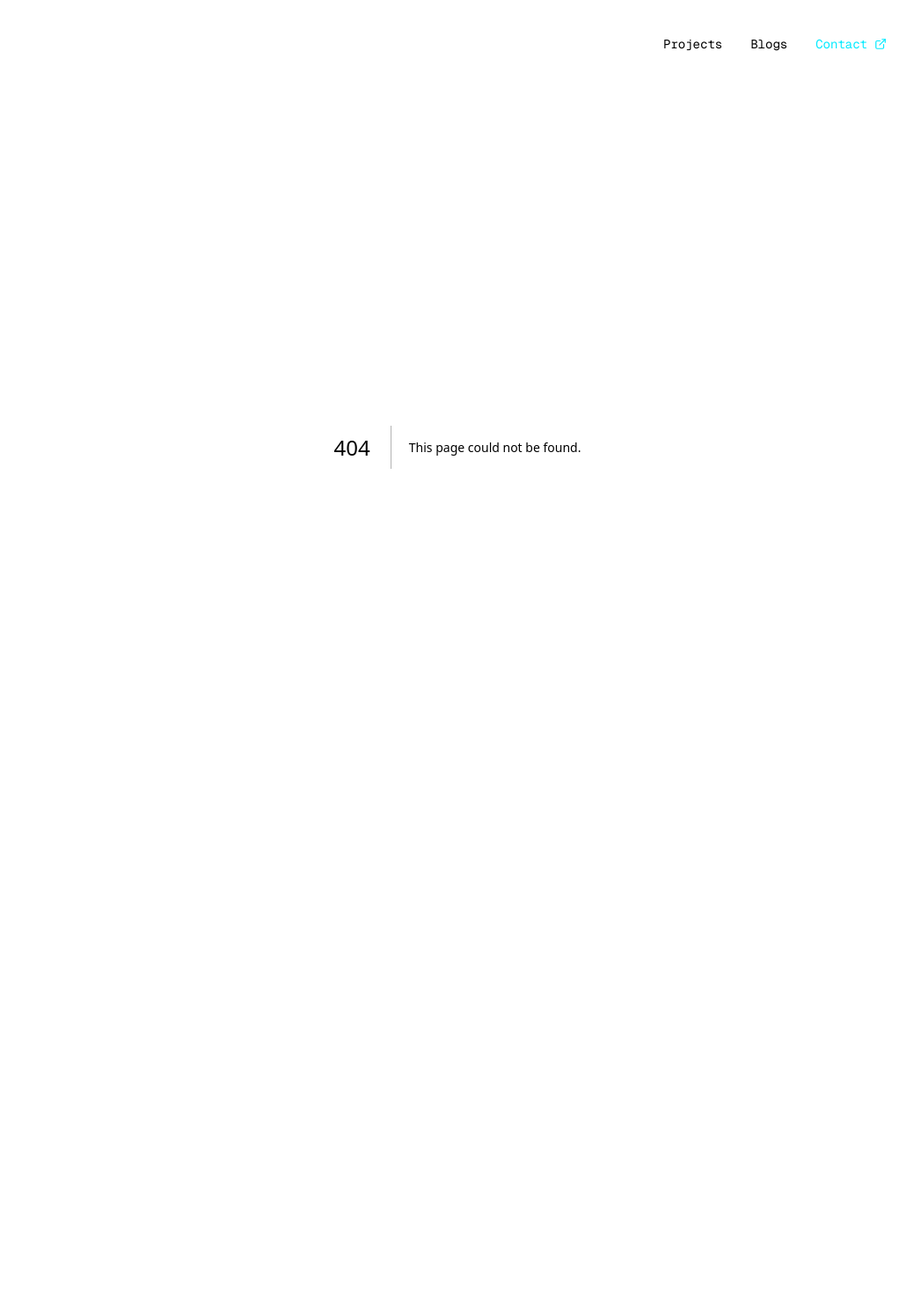
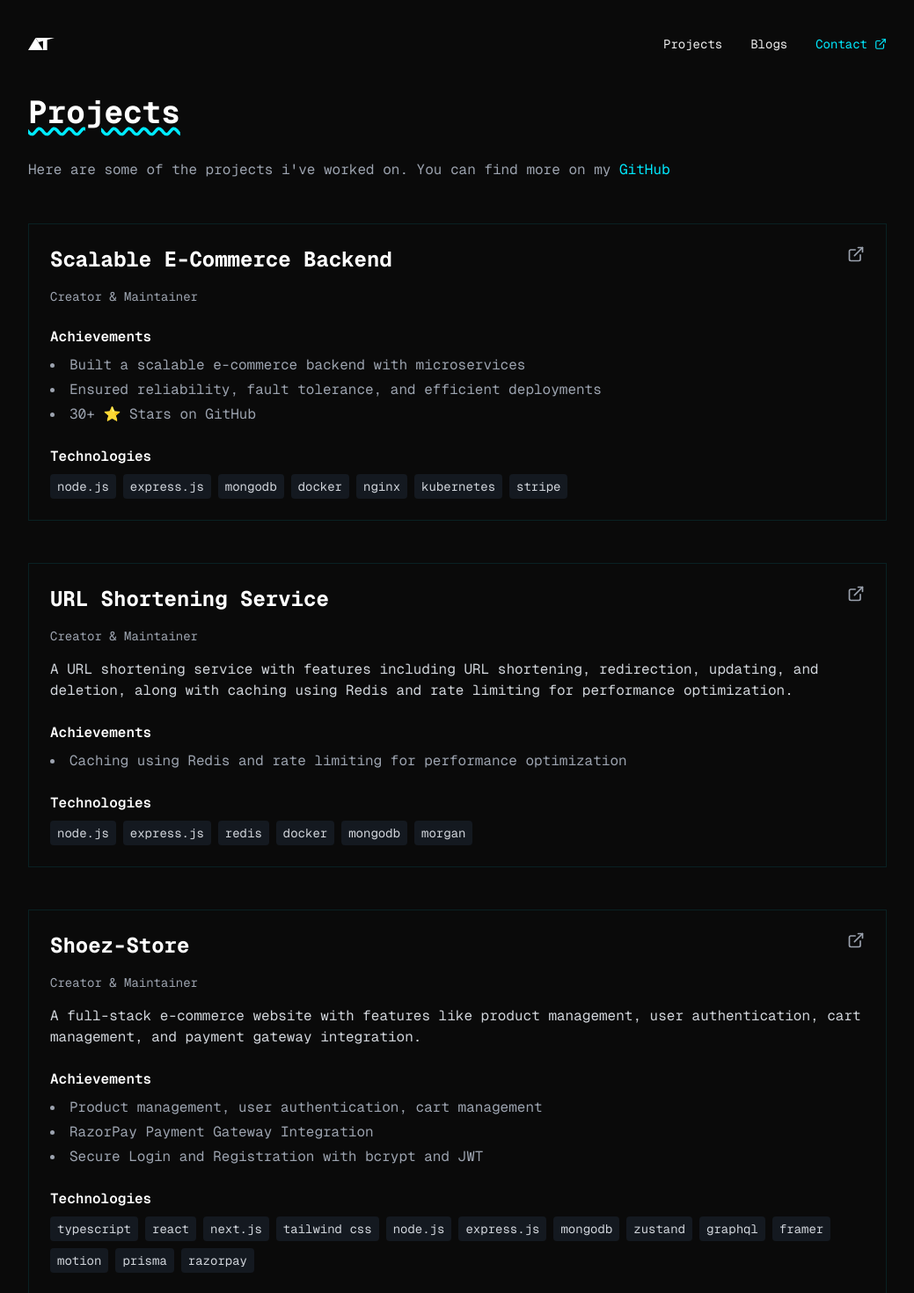
Before and after one commit to Thisisaarush/aaruush.dev, a Next.js app: page /projects in a window 1280 px wide. Before the commit this address had no page. Shown: the top 1470 px of the page at 88% size, without its empty margins (120-1159 px from the left). Before the commit the page ends 948 px from the top, so only its background shows below. Built offline with nearby package versions, Linux system fonts and the light colour scheme.

Commit message:
Add blog and projects pages with dynamic content rendering

```diff
--- a/src/app/page.tsx
+++ b/src/app/page.tsx
@@ -1,6 +1,24 @@
+import Link from "next/link"
 import Particles from "@/components/particles"
 import { ArrowUpRight, LucideBuilding, MapPinHouse } from "lucide-react"
-import Link from "next/link"
+import { getPosts } from "@/lib/blog"
+
+const posts = getPosts()
+  ?.sort(
+    (a, b) =>
+      new Date(b.metadata.date).getTime() - new Date(a.metadata.date).getTime()
+  )
+  ?.slice(0, 4)
+
+function formatDate(dateString: string) {
+  return new Date(dateString)
+    ?.toLocaleDateString("en-US", {
+      month: "short",
+      day: "numeric",
+      year: "numeric",
+    })
+    ?.toLowerCase()
+}
 
 export default function Home() {
   return (
@@ -149,10 +167,28 @@ export default function Home() {
         </div>
 
         {/* Blog */}
-        <div className="flex flex-col gap-6">
+        {/* <div className="flex flex-col gap-6">
           <h2 className="text-2xl font-bold underline underline-offset-4 decoration-accent decoration-wavy">
             Blog
           </h2>
+          <div className="space-y-4">
+            {posts?.map((post, index) => (
+              <div
+                key={index}
+                className="flex justify-between items-center group"
+              >
+                <Link
+                  href={`/blog/${post.slug}`}
+                  className="text-gray-200 hover:text-accent transition-colors duration-200"
+                >
+                  {post.metadata.title.toLowerCase()}
+                </Link>
+                <span className="text-sm text-gray-400">
+                  {formatDate(post.metadata.date)}
+                </span>
+              </div>
+            ))}
+          </div>
           <Link
             href={"/blogs"}
             className="flex items-center gap-2 group text-accent hover:underline hover:underline-offset-4 w-fit"
@@ -163,7 +199,7 @@ export default function Home() {
               className="group-hover:-translate-y-1 group-hover:translate-x-1 transition-transform duration-150"
             />
           </Link>
-        </div>
+        </div> */}
 
         {/* Links */}
         <div className="flex flex-col gap-6">
--- /dev/null
+++ b/src/app/projects/page.tsx
@@ -0,0 +1,148 @@
+import { ExternalLink } from "lucide-react"
+import Link from "next/link"
+
+const projects = [
+  {
+    title: "Scalable E-Commerce Backend",
+    description: "",
+    role: "Creator & Maintainer",
+    period: "",
+    achievements: [
+      "Built a scalable e-commerce backend with microservices",
+      "Ensured reliability, fault tolerance, and efficient deployments",
+      "30+ ⭐ Stars on GitHub",
+    ],
+    technologies: [
+      "Node.js",
+      "Express.js",
+      "MongoDB",
+      "Docker",
+      "Nginx",
+      "Kubernetes",
+      "Stripe",
+    ],
+    href: "https://github.com/Thisisaarush/scalable-ecommerce-backend",
+  },
+  {
+    title: "URL Shortening Service",
+    description:
+      "A URL shortening service with features including URL shortening, redirection, updating, and deletion, along with caching using Redis and rate limiting for performance optimization.",
+    role: "Creator & Maintainer",
+    period: "",
+    achievements: [
+      "Caching using Redis and rate limiting for performance optimization",
+    ],
+    technologies: [
+      "Node.js",
+      "Express.js",
+      "Redis",
+      "Docker",
+      "MongoDB",
+      "Morgan",
+    ],
+    href: "https://github.com/Thisisaarush/url-shortening-service",
+  },
+  {
+    title: "Shoez-Store",
+    description:
+      " A full-stack e-commerce website with features like product management, user authentication, cart management, and payment gateway integration.",
+    role: "Creator & Maintainer",
+    period: "",
+    achievements: [
+      "Product management, user authentication, cart management",
+      "RazorPay Payment Gateway Integration",
+      "Secure Login and Registration with bcrypt and JWT",
+    ],
+    technologies: [
+      "Typescript",
+      "React",
+      "Next.js",
+      "Tailwind CSS",
+      "Node.js",
+      "Express.js",
+      "MongoDB",
+      "Zustand",
+      "GraphQL",
+      "Framer",
+      "Motion",
+      "Prisma",
+      "RazorPay",
+    ],
+    href: "https://shoez-store.vercel.app/",
+  },
+]
+
+export default function ProjectsPage() {
+  return (
+    <main className="animate-fade-in-up">
+      <h1 className="text-4xl font-bold mb-8 text-white underline underline-offset-4 decoration-accent decoration-wavy">
+        Projects
+      </h1>
+
+      <p className="text-gray-400 mb-12 leading-relaxed">
+        Here are some of the projects i&apos;ve worked on. You can find more on
+        my{" "}
+        <Link
+          href="https://www.github.com/thisisaarush"
+          target="_blank"
+          className="text-accent hover:underline hover:underline-offset-4"
+        >
+          GitHub
+        </Link>
+      </p>
+
+      <div className="space-y-12">
+        {projects?.map((project, idx) => (
+          <div
+            key={idx}
+            className="group border border-accent/10 p-6 transition-colors hover:border-accent/40 hover:bg-accent/5"
+          >
+            <Link href={project.href} target="_blank">
+              <div className="flex justify-between items-start mb-4">
+                <h2 className="text-2xl font-bold text-white group-hover:text-accent transition-colors">
+                  {project.title}
+                </h2>
+                <ExternalLink className="w-5 h-5 text-gray-400 group-hover:text-accent transition-colors" />
+              </div>
+            </Link>
+
+            <p className="text-sm text-gray-400 mb-4">
+              {project.role} {project.period && `(${project.period})`}
+            </p>
+
+            <p className="text-gray-300 mb-6">{project.description}</p>
+
+            <div className="space-y-6">
+              {project.achievements.length > 0 && (
+                <div>
+                  <h3 className="text-white font-semibold mb-2">
+                    Achievements
+                  </h3>
+                  <ul className="list-disc list-inside space-y-1 text-gray-400">
+                    {project.achievements.map((achievement, index) => (
+                      <li key={index}>{achievement}</li>
+                    ))}
+                  </ul>
+                </div>
+              )}
+
+              <div>
+                <h3 className="text-white font-semibold mb-2">Technologies</h3>
+                <div className="flex flex-wrap gap-2">
+                  {project.technologies.map((tech) => (
+                    <span
+                      key={tech}
+                      className="px-2 py-1 text-sm text-gray-300 bg-gray-800/50 rounded"
+                    >
+                      {tech?.toLowerCase()}
+                    </span>
+                  ))}
+                </div>
+              </div>
+            </div>
+          </div>
+        ))}
+      </div>
+    </main>
+  )
+}
--- /dev/null
+++ b/src/lib/blog.ts
@@ -0,0 +1,80 @@
+import fs from "fs"
+import path from "path"
+
+export type Metadata = {
+  title: string
+  description: string
+  date: string
+}
+
+export type FrontmatterParseResult = {
+  metadata: Metadata
+  content: string
+}
+
+export type MDXFileData = FrontmatterParseResult & {
+  slug: string
+}
+
+export function getPosts(): MDXFileData[] {
+  return getMDXData(path.join(process.cwd(), "blogs"))
+}
+
+export function getPostBySlug(slug: string): MDXFileData | null {
+  return getPosts().find((post) => post.slug === slug) ?? null
+}
+
+function parseFrontmatter(fileContent: string): FrontmatterParseResult {
+  const frontmatterRegex = /---\s*([\s\S]*?)\s*---/
+  const match = frontmatterRegex.exec(fileContent)
+
+  if (!match) {
+    throw new Error("No frontmatter found")
+  }
+
+  const frontmatter = match[1]
+
+  if (!frontmatter) {
+    throw new Error("No frontmatter found")
+  }
+
+  const content = fileContent.replace(frontmatterRegex, "").trim()
+  const frontmatterLines = frontmatter.trim().split("\n")
+  const metadata: Partial<Metadata> = {}
+
+  frontmatterLines.forEach((line) => {
+    const [key, ...values] = line.split(": ")
+    let value = values.join(": ").trim()
+    value = value.replace(/^['"](.*)['"]$/, "$1")
+    if (key && value) {
+      metadata[key.trim() as keyof Metadata] = value
+    }
+  })
+
+  return { metadata: metadata as Metadata, content }
+}
+
+function getMDXFiles(dir: string): string[] {
+  return fs.readdirSync(dir).filter((file) => path.extname(file) === ".mdx")
+}
+
+function readMDXFile(filePath: string): FrontmatterParseResult {
+  const rawContent = fs.readFileSync(filePath, "utf-8")
+
+  return parseFrontmatter(rawContent)
+}
+
+function getMDXData(dir: string): MDXFileData[] {
+  const mdxFiles = getMDXFiles(dir)
+
+  return mdxFiles.map((file) => {
+    const { metadata, content } = readMDXFile(path.join(dir, file))
+    const slug = path.basename(file, path.extname(file))
+
+    return {
+      metadata,
+      slug,
+      content,
+    }
+  })
+}
```
Also changed, not shown: blogs/test.mdx (added, +7 -0 lines).
